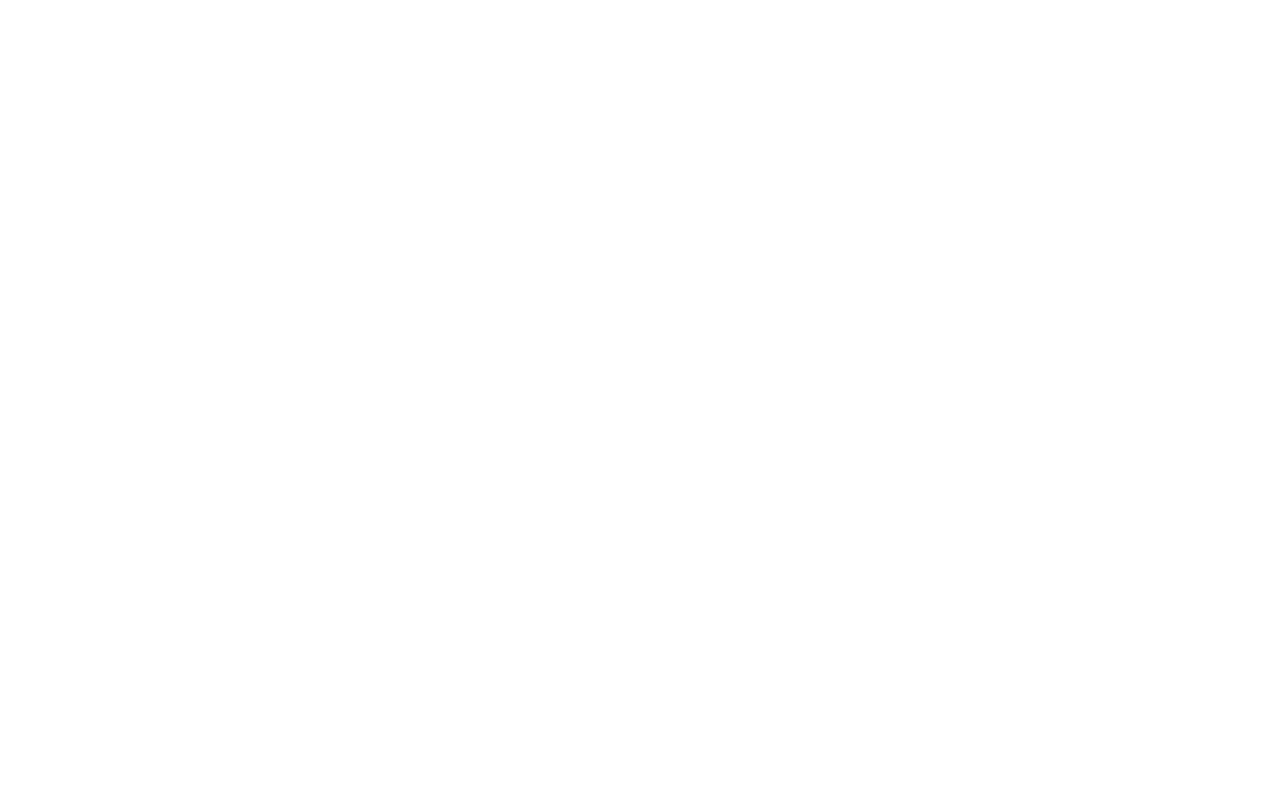
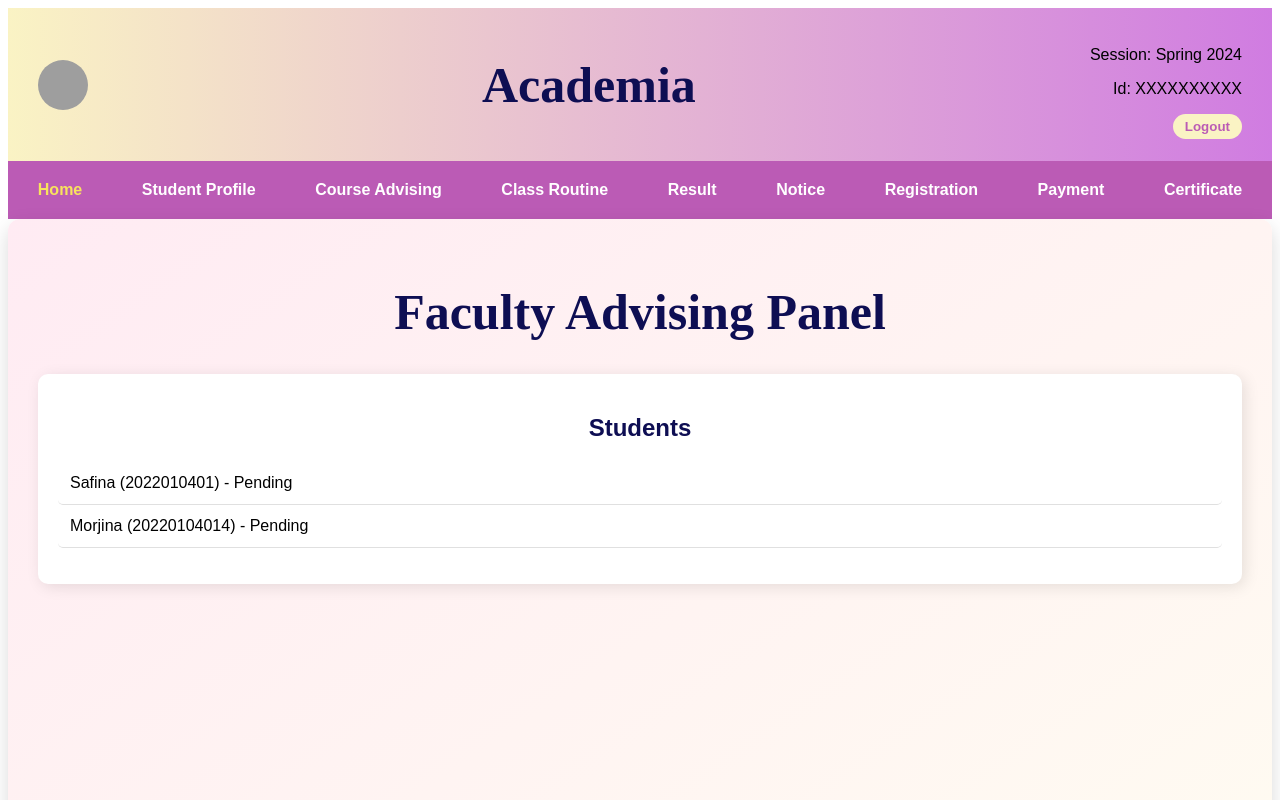
Before and after one commit to arnob-bro/Academia, a React (Vite) app in the folder Academia_Frontend/: page /faculty-advising-page in a window 1280 px wide. Before the commit this address had no page. Shown: the top 800 px of the page. Built offline with nearby package versions, Linux system fonts and the light colour scheme; grey boxes are pictures that could not be loaded.

Commit message:
added facultyAdvisingPage

```diff
--- a/Academia_Frontend/src/App.jsx
+++ b/Academia_Frontend/src/App.jsx
@@ -3,6 +3,7 @@
 import LoginPage from "./components/Login/LoginPage";
 import Home from "./components/student pages/studentDashboard/home";
 import StudentAdvisingPage from "./components/student pages/studentAdvisingPage/studentAdvisingPage";
+import FacultyAdvisingPage from "./components/faculty pages/facultyAdvisingPage/facultyAdvisingPage";
 function App() {
   return (
     <Router>
@@ -10,7 +11,10 @@
         <Route path="/" element={<Home />} />
         <Route path="/course-advising" element={<StudentAdvisingPage />} />
         <Route path="/Login" element={<LoginPage />} />
-
+        <Route
+          path="/faculty-advising-page"
+          element={<FacultyAdvisingPage />}
+        />
       </Routes>
     </Router>
   );
--- /dev/null
+++ b/Academia_Frontend/src/components/faculty pages/facultyAdvisingPage/facultyAdvisingPage.css
@@ -0,0 +1,118 @@
+/* General Styles */
+.faculty-advising-container {
+  background: linear-gradient(to bottom right, #ffebf3, #fffdf1);
+  padding: 30px;
+  min-height: 100vh;
+  border-radius: 12px;
+  box-shadow: 0px 8px 20px rgba(0, 0, 0, 0.15);
+}
+
+/* Headings */
+h1,
+h2,
+h3 {
+  text-align: center;
+  color: #0e0e53;
+  font-weight: 600;
+}
+
+/* Student List */
+.student-list {
+  background: #ffffff;
+  padding: 20px;
+  border-radius: 10px;
+  box-shadow: 3px 3px 15px rgba(0, 0, 0, 0.1);
+  transition: 0.3s;
+}
+
+.student-list:hover {
+  transform: scale(1.02);
+}
+
+.student-list ul {
+  list-style-type: none;
+  padding: 0;
+}
+
+.student-list li {
+  padding: 12px;
+  border-bottom: 1px solid #e0e0e0;
+  cursor: pointer;
+  font-weight: 500;
+  transition: 0.3s;
+  border-radius: 5px;
+}
+
+.student-list li:hover {
+  background: #f7d6ff;
+}
+
+.student-list .selected {
+  background: #007bff;
+  color: white;
+  font-weight: bold;
+  border-radius: 5px;
+}
+
+/* Student Details */
+.student-details {
+  background: #fff;
+  padding: 20px;
+  border-radius: 10px;
+  box-shadow: 3px 3px 15px rgba(0, 0, 0, 0.1);
+  margin-top: 20px;
+  transition: 0.3s;
+}
+
+.student-details:hover {
+  transform: scale(1.02);
+}
+
+/* Buttons */
+.approve-btn,
+.reject-btn {
+  /* padding: 12px 18px; */
+  border: none;
+  cursor: pointer;
+  font-size: 16px;
+  font-weight: 600;
+  border-radius: 6px;
+  transition: 0.3s;
+  box-shadow: 2px 2px 10px rgba(0, 0, 0, 0.1);
+}
+
+.approve-btn {
+  background: #28a745;
+  color: white;
+}
+
+.approve-btn:hover {
+  background: #218838;
+}
+
+.reject-btn {
+  background: #dc3545;
+  color: white;
+}
+
+.reject-btn:hover {
+  background: #c82333;
+}
+
+/* Responsive Design */
+@media (max-width: 768px) {
+  .faculty-advising-container {
+    padding: 20px;
+  }
+
+  .student-list,
+  .student-details {
+    padding: 15px;
+  }
+
+  .approve-btn,
+  .reject-btn {
+    padding: 10px 14px;
+    font-size: 14px;
+  }
+}
--- /dev/null
+++ b/Academia_Frontend/src/components/faculty pages/facultyAdvisingPage/facultyAdvisingPage.jsx
@@ -0,0 +1,225 @@
+import React, { useState } from "react";
+import Navbar from "../../navbar/navbar";
+import Footer from "../../footer/footer";
+import "./facultyAdvisingPage.css";
+
+const students = [
+  {
+    id: "2022010401",
+    name: "Safina",
+    cgpa: 3.5,
+    completedCredits: 60,
+    semester: "3rd",
+    phone: "01711111111",
+    fatherName: "Howlader",
+    motherName: "Sabrina",
+    completedCourses: [
+      { code: "CSE101", name: "Intro to Programming", grade: "A" },
+      { code: "CSE102", name: "Data Structures", grade: "A-" },
+      { code: "CSE201", name: "Algorithms", grade: "B+" },
+    ],
+    performance: {
+      "1st Semester": { GPA: 3.4 },
+      "2nd Semester": { GPA: 3.6 },
+    },
+    selectedCourses: ["CSE202", "CSE203"],
+    status: "Pending",
+  },
+  {
+    id: "20220104014",
+    name: "Morjina",
+    cgpa: 3.6,
+    completedCredits: 66,
+    semester: "3rd",
+    phone: "01711111111",
+    fatherName: "Howlader",
+    motherName: "Sabrina",
+    completedCourses: [
+      { code: "CSE101", name: "Intro to Programming", grade: "A" },
+      { code: "CSE102", name: "Data Structures", grade: "A-" },
+      { code: "CSE201", name: "Algorithms", grade: "B+" },
+    ],
+    performance: {
+      "1st Semester": { GPA: 3.4 },
+      "2nd Semester": { GPA: 3.6 },
+    },
+    selectedCourses: ["CSE202", "CSE203"],
+    status: "Pending",
+  },
+];
+
+const availableCourses = [
+  { code: "CSE202", name: "Database Systems", credit: 3 },
+  { code: "CSE203", name: "Operating Systems", credit: 3 },
+  { code: "CSE204", name: "Computer Networks", credit: 3 },
+];
+
+const FacultyAdvisingPage = () => {
+  const [selectedStudent, setSelectedStudent] = useState(null);
+  const [studentsData, setStudentsData] = useState(students);
+  const [maxCredits, setMaxCredits] = useState(15);
+
+  const handleStudentSelection = (studentId) => {
+    const student = studentsData.find((s) => s.id === studentId);
+    setSelectedStudent(student);
+  };
+
+  const approveAdvising = () => {
+    if (selectedStudent) {
+      const updatedStudents = studentsData.map((s) =>
+        s.id === selectedStudent.id ? { ...s, status: "Approved" } : s
+      );
+      setStudentsData(updatedStudents);
+      setSelectedStudent({ ...selectedStudent, status: "Approved" });
+    }
+  };
+
+  const rejectAdvising = () => {
+    if (selectedStudent) {
+      const updatedStudents = studentsData.map((s) =>
+        s.id === selectedStudent.id ? { ...s, status: "Rejected" } : s
+      );
+      setStudentsData(updatedStudents);
+      setSelectedStudent({ ...selectedStudent, status: "Rejected" });
+    }
+  };
+
+  const suggestCourse = (courseCode) => {
+    if (selectedStudent) {
+      const updatedCourses = [...selectedStudent.selectedCourses, courseCode];
+      setSelectedStudent({
+        ...selectedStudent,
+        selectedCourses: updatedCourses,
+      });
+    }
+  };
+
+  return (
+    <>
+      <Navbar />
+      <div className="faculty-advising-container">
+        <h1>Faculty Advising Panel</h1>
+
+        {/* Student List */}
+        <div className="student-list">
+          <h2>Students</h2>
+          <ul>
+            {studentsData.map((student) => (
+              <li
+                key={student.id}
+                className={selectedStudent?.id === student.id ? "selected" : ""}
+                onClick={() => handleStudentSelection(student.id)}
+              >
+                {student.name} ({student.id}) - {student.status}
+              </li>
+            ))}
+          </ul>
+        </div>
+
+        {/* Student Details */}
+        {selectedStudent && (
+          <div className="student-details">
+            <h2>Student Details</h2>
+            <p>
+              <strong>Name:</strong> {selectedStudent.name}
+            </p>
+            <p>
+              <strong>ID:</strong> {selectedStudent.id}
+            </p>
+            <p>
+              <strong>Phone:</strong> {selectedStudent.phone}
+            </p>
+            <p>
+              <strong>CGPA:</strong> {selectedStudent.cgpa}
+            </p>
+            <p>
+              <strong>Completed Credits:</strong>{" "}
+              {selectedStudent.completedCredits}
+            </p>
+            <p>
+              <strong>Current Semester:</strong> {selectedStudent.semester}
+            </p>
+            <p>
+              <strong>Father's Name:</strong> {selectedStudent.fatherName}
+            </p>
+            <p>
+              <strong>Mother's Name:</strong> {selectedStudent.motherName}
+            </p>
+
+            {/* Student Performance */}
+            <h3>Student Performance</h3>
+            <ul>
+              {Object.entries(selectedStudent.performance).map(
+                ([sem, data]) => (
+                  <li key={sem}>
+                    <strong>{sem}:</strong> GPA {data.GPA}
+                  </li>
+                )
+              )}
+            </ul>
+
+            {/* Completed Courses */}
+            <h3>Completed Courses</h3>
+            <ul>
+              {selectedStudent.completedCourses.map((course) => (
+                <li key={course.code}>
+                  {course.code} - {course.name} (Grade: {course.grade})
+                </li>
+              ))}
+            </ul>
+
+            {/* Selected Courses */}
+            <h3>Selected Courses</h3>
+            <ul>
+              {selectedStudent.selectedCourses.map((courseCode) => {
+                const course = availableCourses.find(
+                  (c) => c.code === courseCode
+                );
+                return (
+                  <li key={courseCode}>
+                    {course?.code} - {course?.name}
+                  </li>
+                );
+              })}
+            </ul>
+
+            {/* Approve / Reject Actions */}
+            <div className="action-buttons">
+              <button className="approve-btn" onClick={approveAdvising}>
+                Approve
+              </button>
+              <button className="reject-btn" onClick={rejectAdvising}>
+                Reject
+              </button>
+            </div>
+
+            {/* Suggest Courses */}
+            <h3>Suggest Courses</h3>
+            <ul>
+              {availableCourses.map((course) => (
+                <li key={course.code}>
+                  {course.code} - {course.name}
+                  <button onClick={() => suggestCourse(course.code)}>
+                    Suggest
+                  </button>
+                </li>
+              ))}
+            </ul>
+
+            {/* Set Max Credit Limit */}
+            <h3>Set Max Credit Limit</h3>
+            <input
+              type="number"
+              value={maxCredits}
+              onChange={(e) => setMaxCredits(e.target.value)}
+            />
+            <p>Current Max Credits: {maxCredits}</p>
+          </div>
+        )}
+      </div>
+      <Footer />
+    </>
+  );
+};
+
+export default FacultyAdvisingPage;
--- a/Academia_Frontend/src/components/student pages/studentDashboard/chartAt.jsx
+++ b/Academia_Frontend/src/components/student pages/studentDashboard/chartAt.jsx
@@ -9,16 +9,7 @@
   ResponsiveContainer,
 } from "recharts";
 
-const data = [
-  { name: "CSE3100", Present: 60, Absent: 10, Remaining: 30 },
-  { name: "CSE3101", Present: 65, Absent: 15, Remaining: 20 },
-  { name: "CSE3102", Present: 70, Absent: 10, Remaining: 20 },
-  { name: "CSE3103", Present: 75, Absent: 5, Remaining: 20 },
-  { name: "CSE3104", Present: 80, Absent: 10, Remaining: 10 },
-  { name: "CSE3105", Present: 85, Absent: 5, Remaining: 10 },
-];
-
-const ChartAt = () => {
+const ChartAt = ({ data }) => {
   return (
     <div style={{ width: "100%", height: "300px" }}>
       {" "}
--- a/Academia_Frontend/src/components/student pages/studentDashboard/home.jsx
+++ b/Academia_Frontend/src/components/student pages/studentDashboard/home.jsx
@@ -2,6 +2,15 @@
 import Navbar from "../../navbar/navbar";
 import ChartAt from "./chartAt";
 import "./home.css";
+
+const data = [
+  { name: "CSE3100", Present: 60, Absent: 10, Remaining: 30 },
+  { name: "CSE3101", Present: 65, Absent: 15, Remaining: 20 },
+  { name: "CSE3102", Present: 70, Absent: 10, Remaining: 20 },
+  { name: "CSE3103", Present: 75, Absent: 5, Remaining: 20 },
+  { name: "CSE3104", Present: 80, Absent: 10, Remaining: 10 },
+  { name: "CSE3105", Present: 85, Absent: 5, Remaining: 10 },
+];
 
 const Home = () => {
   return (
@@ -141,7 +150,7 @@
 
           <div className="graph-box">
             <h3>Attendance Tracker</h3>
-            <ChartAt />
+            <ChartAt data={data} />
           </div>
         </div>
 
```
